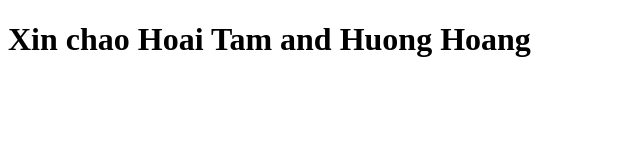
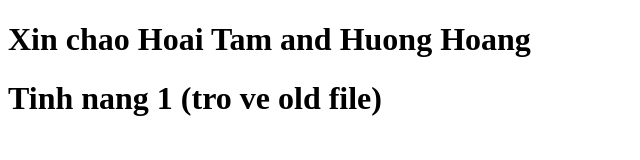
Before and after one commit to huonghoang211105/test, a plain HTML site: page index.html in a window 1280 px wide. Shown: the whole page, without its empty margins (0-640 px from the left). Drawn offline with Linux system fonts and the light colour scheme.

Commit message:
them tinh nang 1

```diff
--- a/index.html
+++ b/index.html
@@ -7,5 +7,6 @@
 </head>
 <body>
     <h1>Xin chao Hoai Tam and Huong Hoang</h1>
+    <h1>Tinh nang 1 (tro ve old file) </h1>
 </body>
 </html>
```
